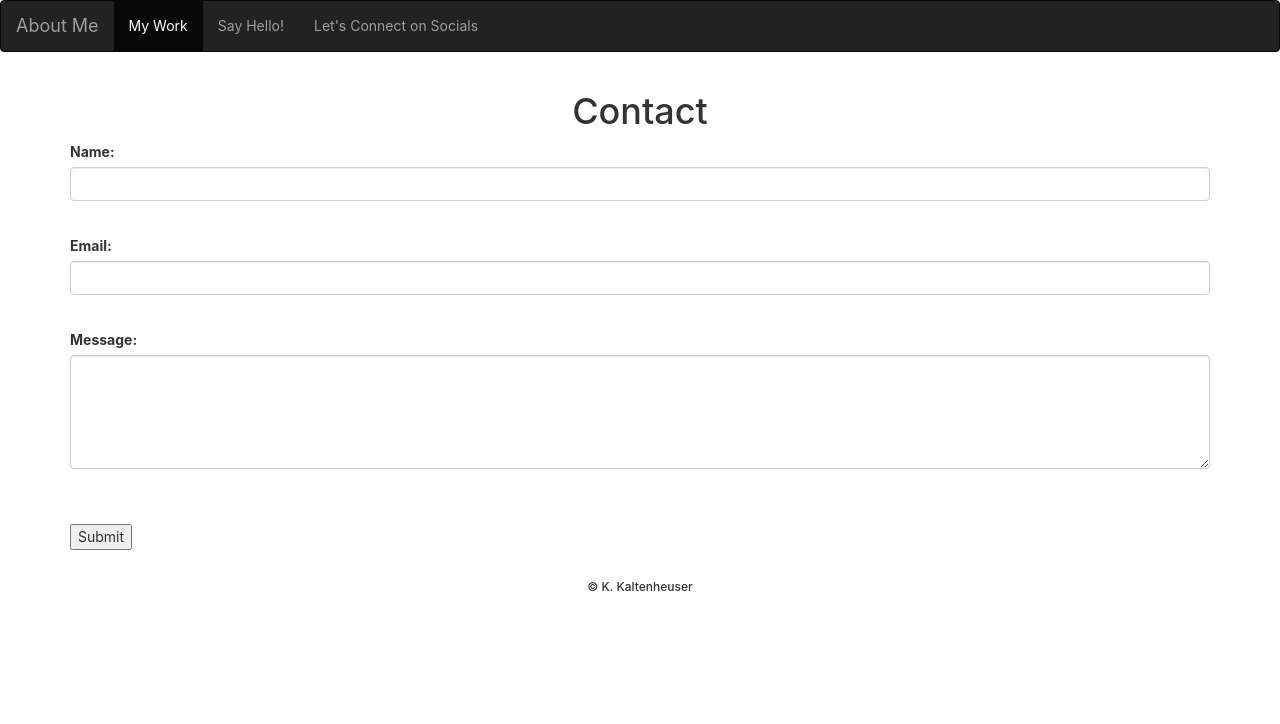
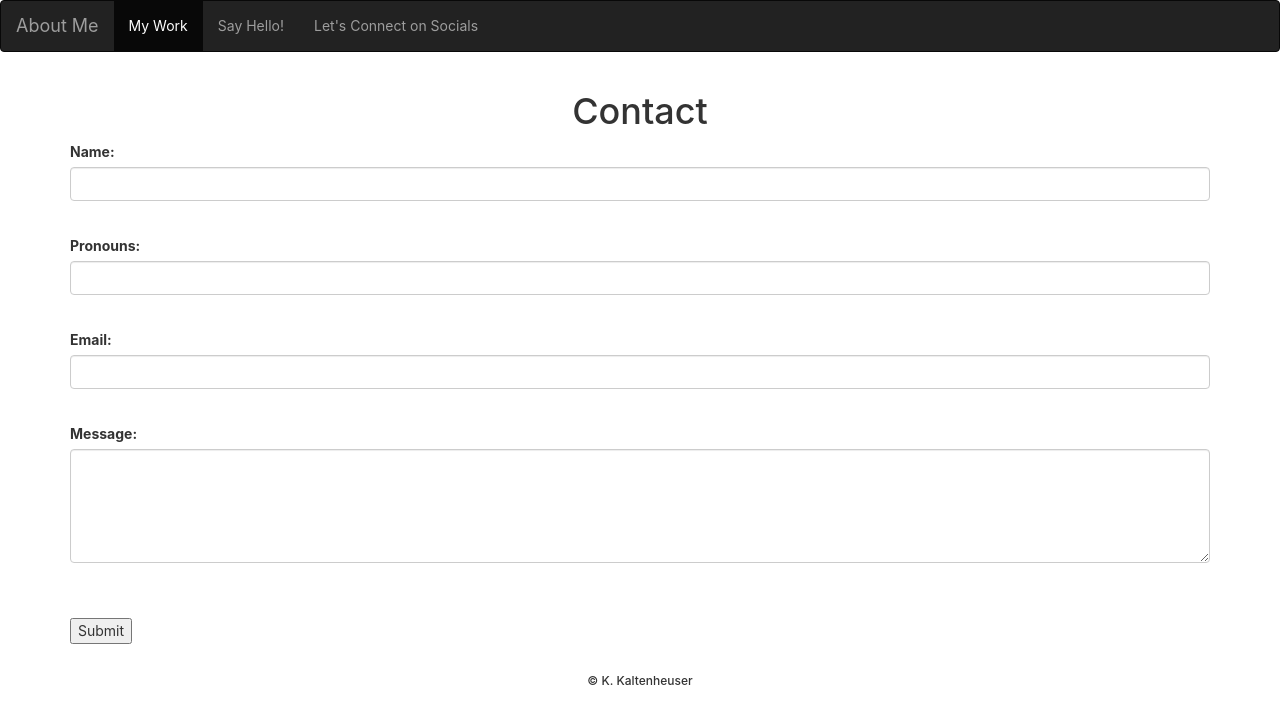
Before and after one commit to kkaltenheuser/react-portfolio, a React (Create React App) app: page /contact in a window 1280 px wide. Shown: the top 724 px of the page. Built offline with nearby package versions, Linux system fonts and the light colour scheme.

Commit message:
updated entry form for pronoun inclusivity

```diff
--- a/src/pages/contact.js
+++ b/src/pages/contact.js
@@ -12,6 +12,11 @@ const Contact = () => {
           <div className="form-group">
             <label for="usr">Name:</label>
             <input type="text" className="form-control" id="usr"/>
+          </div>
+          <br/>
+          <div className="form-group">
+            <label for="prnns">Pronouns:</label>
+            <input type="text" className="form-control" id="prnns"/>
           </div>
           <br/>
           <div className="form-group">
```
